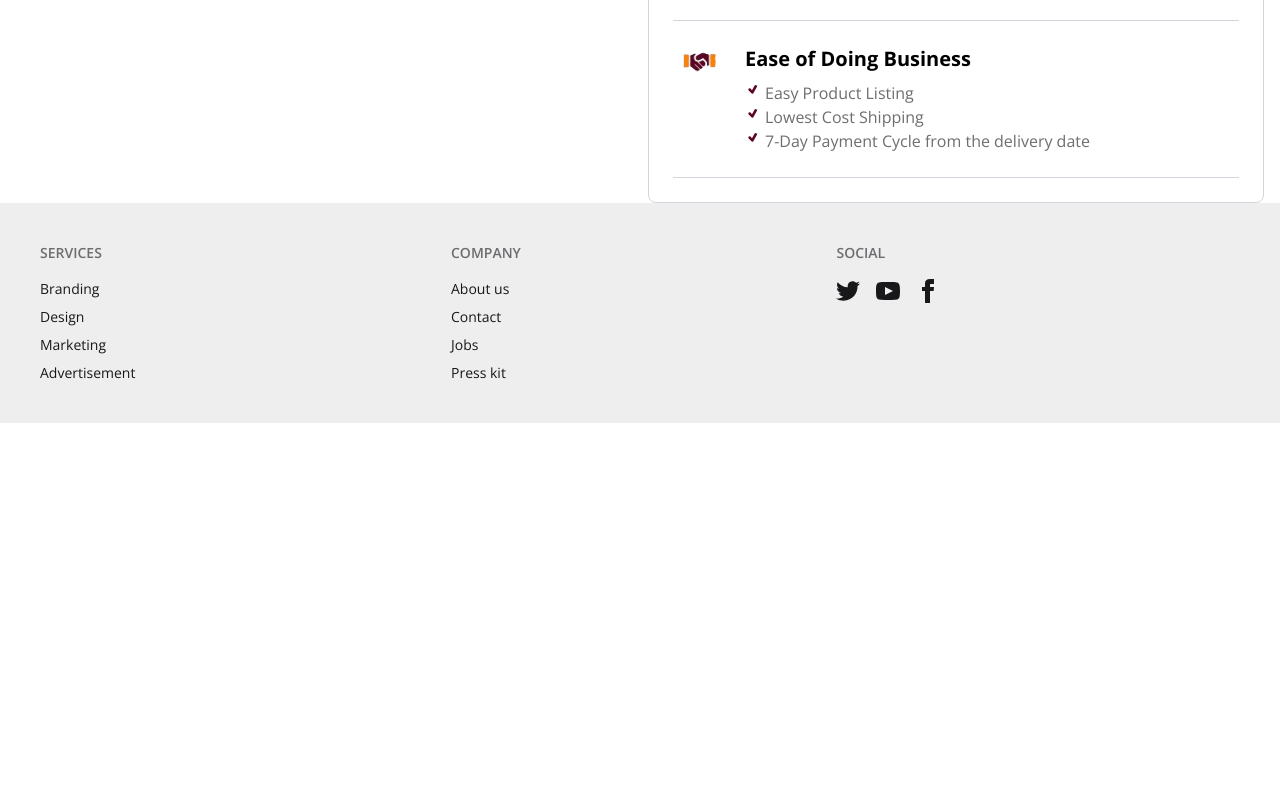
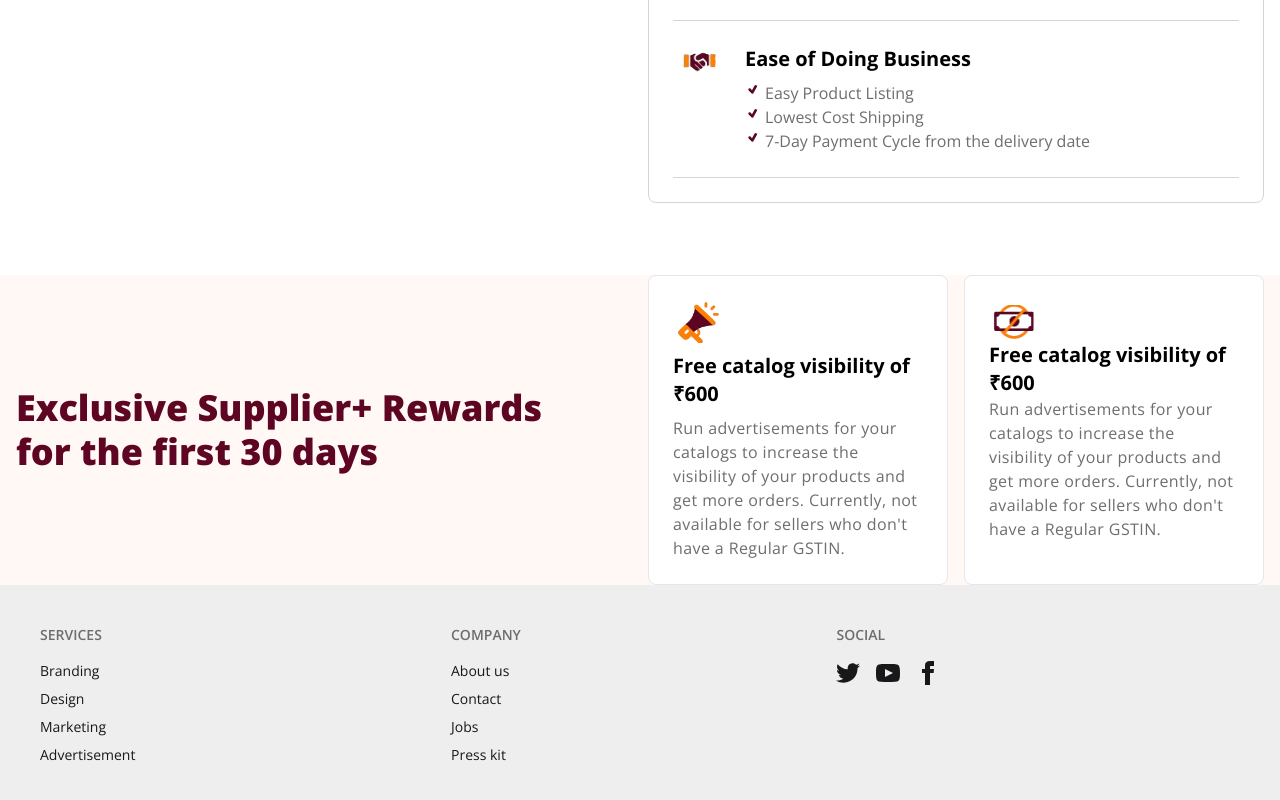
Before and after one commit to Najmul-Shaon/CareMe, a React (Vite) app: page / in a window 1280 px wide. Shown: the part 772-1572 px from the top of the page. Before the commit the page ends 1195 px from the top, so only its background shows below. Built offline with nearby package versions, Linux system fonts and the light colour scheme.

Commit message:
added supplier reaward section

```diff
--- /dev/null
+++ b/src/components/Rewards.jsx
@@ -0,0 +1,62 @@
+import icon5 from "../assets/icon5.png";
+import icon6 from "../assets/icon6.png";
+
+const Rewards = () => {
+  //   const reawards = [
+  //     {
+  //       id: 1,
+  //       header: "Free catalog visibility of ₹600",
+  //       content:
+  //         "Run advertisements for your catalogs to increase the visibility of your products and get more orders. Currently, not available for sellers who don't have a Regular GSTIN.",
+  //       icon: "/src/assets/icon5.png",
+  //     },
+  //     {
+  //       id: 2,
+  //       header: "Free catalog visibility of ₹600",
+  //       content:
+  //         "Run advertisements for your catalogs to increase the visibility of your products and get more orders. Currently, not available for sellers who don't have a Regular GSTIN.",
+  //       icon: "/src/assets/icon6.png",
+  //     },
+  //   ];
+  return (
+    <div className="bg-secondaryColor">
+      <div className="grid grid-cols-1 md:grid-cols-2 gap-4 mt-18 items-center max-w-screen-xl mx-auto px-4 ">
+        <div className="space-y-2">
+          <h3 className="text-4xl font-extrabold text-primaryColor max-w-xl leading-11">
+            Exclusive Supplier+ Rewards for the first 30 days
+          </h3>
+        </div>
+        <div className="grid grid-cols-1 md:grid-cols-2 gap-4 ">
+          <div className="p-6 bg-backgroundColor rounded-lg border border-gray-200 space-y-2">
+            <figure>
+              <img className="w-12" src={icon5} alt="icon" />
+            </figure>
+            <h3 className="text-xl font-bold text-textHeadingColor">
+              Free catalog visibility of ₹600
+            </h3>
+            <p className="text-textSubHeadingColor tracking-wide">
+              Run advertisements for your catalogs to increase the visibility of
+              your products and get more orders. Currently, not available for
+              sellers who don't have a Regular GSTIN.
+            </p>
+          </div>
+          <div className="p-6 bg-backgroundColor rounded-lg border border-gray-200 ">
+            <figure>
+              <img className="w-12" src={icon6} alt="icon" />
+            </figure>
+            <h3 className="text-xl font-bold text-textHeadingColor">
+              Free catalog visibility of ₹600
+            </h3>
+            <p className="text-textSubHeadingColor tracking-wide">
+              Run advertisements for your catalogs to increase the visibility of
+              your products and get more orders. Currently, not available for
+              sellers who don't have a Regular GSTIN.
+            </p>
+          </div>
+        </div>
+      </div>
+    </div>
+  );
+};
+
+export default Rewards;
--- a/src/components/Stats.jsx
+++ b/src/components/Stats.jsx
@@ -1,26 +1,29 @@
 const Stats = () => {
   const stats = [
     {
+      id: 1,
       header: "11 Lakh+",
       subHeader: "Trust Care Me to sell online",
     },
     {
+      id: 2,
       header: "14 Crore+",
       subHeader: "Customers buying across Bangladesh",
     },
     {
+      id: 3,
       header: "19000+",
       subHeader: "Pincode Supported for delivery",
     },
-    {
-      header: "700+",
-      subHeader: "Categories to sell online",
-    },
+    { id: 4, header: "700+", subHeader: "Categories to sell online" },
   ];
   return (
-    <div className="grid grid-cols-1 md:grid-cols-2 lg:grid-cols-4 gap-4 mt-18">
+    <div className="grid grid-cols-1 md:grid-cols-2 lg:grid-cols-4 gap-4 mt-18 max-w-screen-xl mx-auto px-4">
       {stats.map((stat) => (
-        <div className="bg-secondaryColor p-4 space-y-2 rounded-lg">
+        <div
+          key={stat?.id}
+          className="bg-secondaryColor p-4 space-y-2 rounded-lg"
+        >
           <h3 className="text-4xl font-extrabold text-primaryColor">
             {stat?.header}
           </h3>
--- a/src/components/WhyUs.jsx
+++ b/src/components/WhyUs.jsx
@@ -3,24 +3,28 @@ import { TiTick } from "react-icons/ti";
 const WhyUs = () => {
   const whyUs = [
     {
+      id: 1,
       header: "0% Commission Fee",
       content:
         "Suppliers selling on Meesho keep 100% of their profit by not paying any commission",
       icon: "/src/assets/icon1.png",
     },
     {
+      id: 2,
       header: "0 Penalty Charges",
       content:
         "Suppliers selling on Meesho keep 100% of their profit by not paying any commission",
       icon: "/src/assets/icon2.png",
     },
     {
+      id: 3,
       header: "Growth for Every Supplier",
       content:
         "From small to large and unbranded to branded, and now open for Sellers who don't have a Regular GSTIN too, Meesho fuels growth for all suppliers.",
       icon: "/src/assets/icon3.png",
     },
     {
+      id: 4,
       header: "Ease of Doing Business",
       contentList: [
         "Easy Product Listing",
@@ -31,7 +35,7 @@ const WhyUs = () => {
     },
   ];
   return (
-    <div className="grid grid-cols-1 md:grid-cols-2 gap-4 mt-18 items-center">
+    <div className="grid grid-cols-1 md:grid-cols-2 gap-4 mt-18 items-center max-w-screen-xl mx-auto px-4">
       <div className="space-y-2">
         <h3 className="text-4xl font-extrabold text-primaryColor">
           Why Suppliers Love Care Me
@@ -43,7 +47,10 @@ const WhyUs = () => {
       </div>
       <div className="p-6 border rounded-lg border-gray-300">
         {whyUs.map((w) => (
-          <div className="flex items-start gap-4 py-6 border-b-1 border-gray-300">
+          <div
+            key={w?.id}
+            className="flex items-start gap-4 py-6 border-b-1 border-gray-300"
+          >
             <figure className="min-w-14">
               <img className="w-12" src={w?.icon} alt="icon" />
             </figure>
--- a/src/pages/Home.jsx
+++ b/src/pages/Home.jsx
@@ -1,11 +1,15 @@
+import Rewards from "../components/Rewards";
 import Stats from "../components/Stats";
 import WhyUs from "../components/WhyUs";
+import SupplierRewards from "../components/SupplierRewards";
 
 const Home = () => {
   return (
-    <div className="max-w-screen-xl mx-auto px-4 font-open-sans">
+    <div className="font-open-sans">
       <Stats />
       <WhyUs />
+      <Rewards />
+      {/* <SupplierRewards/> */}
     </div>
   );
 };
```
Also changed, not shown: src/assets/icon5.png (added), src/assets/icon6.png (added).
